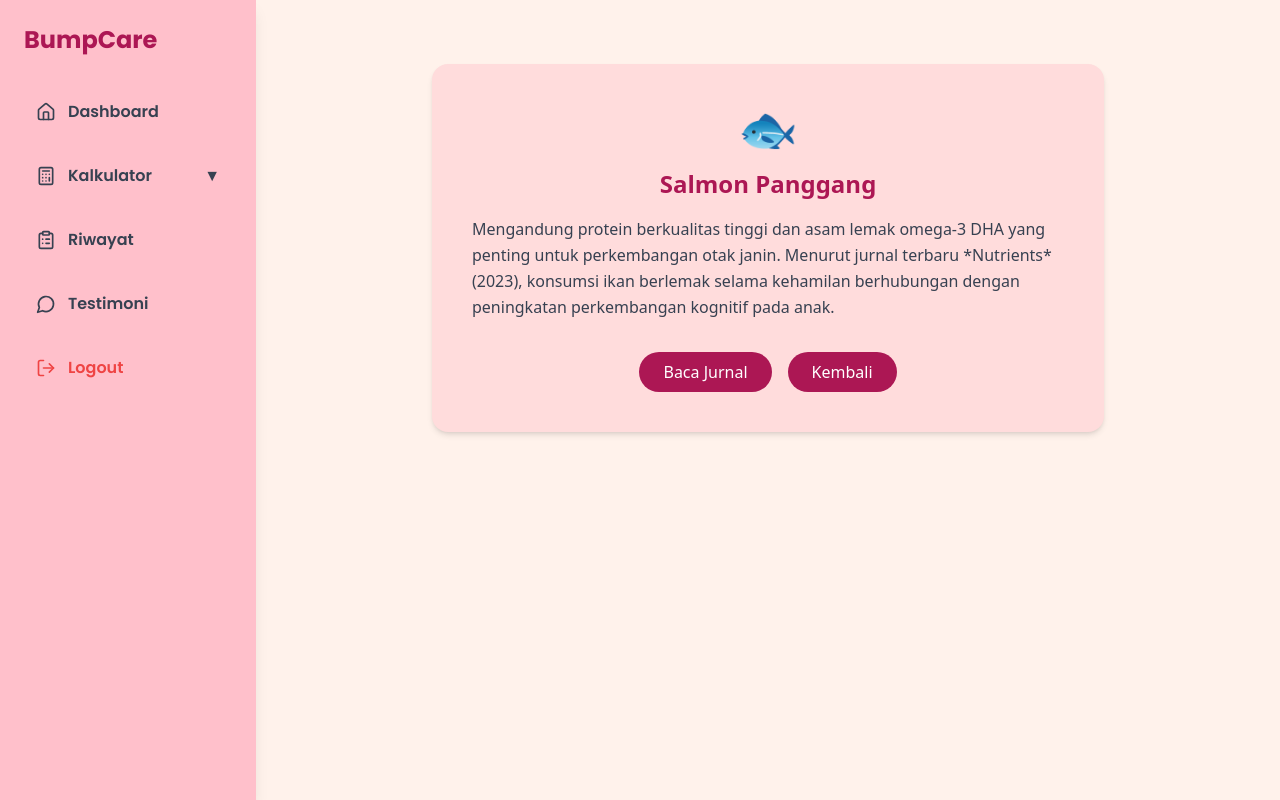
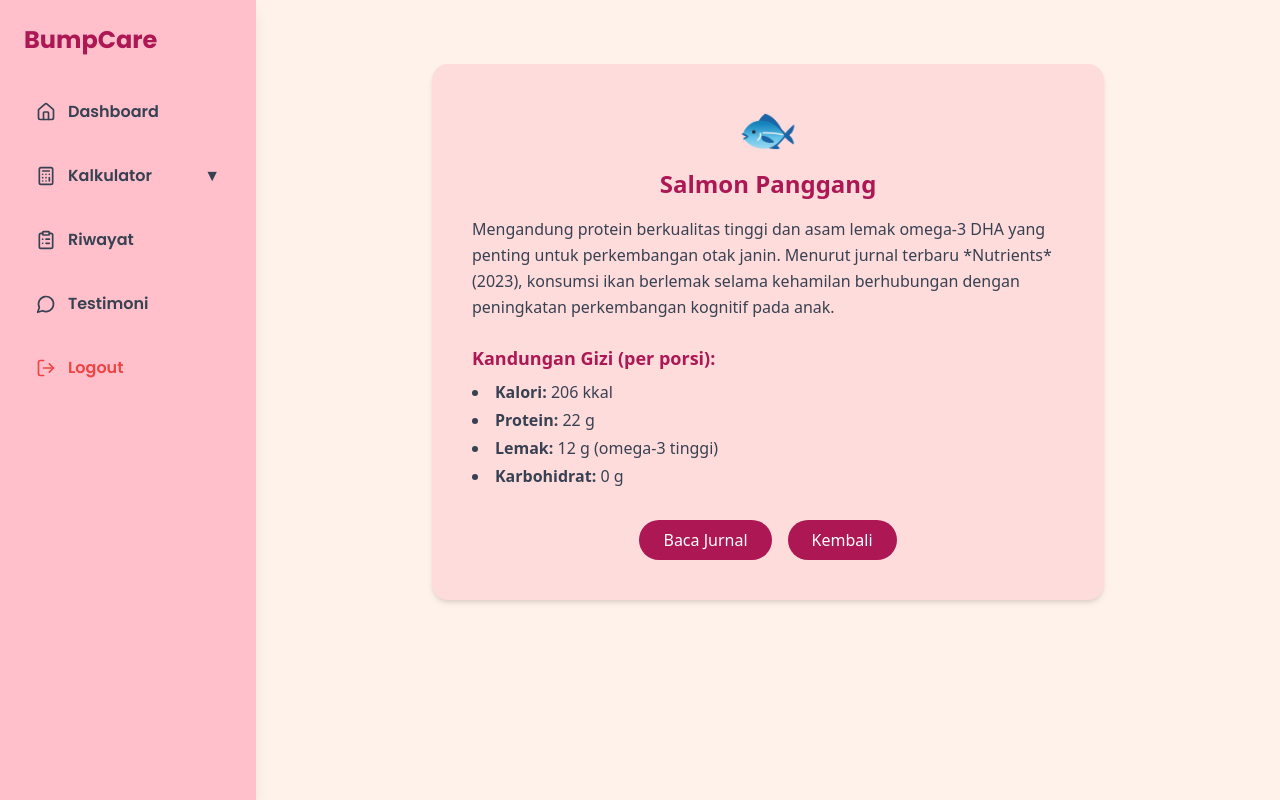
Before and after one commit to XalLtzy/BumpCare-Capstone-Project, a React (Vite) app in the folder bumpcare-frontend/: page /food/1 in a window 1280 px wide. Built offline with nearby package versions, Linux system fonts and the light colour scheme.

Commit message:
Finalisasi Proyek

```diff
--- a/bumpcare-frontend/index.html
+++ b/bumpcare-frontend/index.html
@@ -2,7 +2,7 @@
 <html lang="en">
   <head>
     <meta charset="UTF-8" />
-    <link rel="icon" type="image/svg+xml" href="/vite.svg" />
+    <link rel="icon" type="image/svg+xml" href="/Bumpcare.png" />
     <link href="https://fonts.googleapis.com/css2?family=Poppins:wght@400;600;700&display=swap" rel="stylesheet" />
     <meta name="viewport" content="width=device-width, initial-scale=1.0" />
     <title>BumpCare</title>
--- a/bumpcare-frontend/src/components/SidebarLayout.jsx
+++ b/bumpcare-frontend/src/components/SidebarLayout.jsx
@@ -96,13 +96,12 @@ export default function SidebarLayout({ children }) {
                     <span>{openMenu === item.name ? '▲' : '▼'}</span>
                   </button>
 
-                  <div className={`ml-6 mt-2 space-y-1 transition-all duration-200 ease-in-out ${openMenu === item.name ? 'block' : 'hidden'}`}>
+                  <div className={`pl-4 border-l-2 border-[#AC1754]/30 mt-2 space-y-1 transition-all duration-300 ease-in-out ${openMenu === item.name ? 'block' : 'hidden'}`}>
                     {item.children.map((subItem) => (
                       <Link
                         key={subItem.path}
                         to={subItem.path}
-                        className={`flex items-start px-3 py-2 rounded-md text-sm font-medium font-poppins transition-all duration-200
-                          before:content-['•'] before:mr-2 before:text-[#AC1754]
+                        className={`flex items-start px-3 py-2 rounded-md text-sm font-medium transition-all duration-200
                           ${location.pathname === subItem.path
                             ? 'bg-[#AC1754]/80 text-white'
                             : 'text-gray-700 hover:bg-[#AC1754]/10 hover:text-[#AC1754]'}`}
--- a/bumpcare-frontend/src/pages/FoodDetail.jsx
+++ b/bumpcare-frontend/src/pages/FoodDetail.jsx
@@ -7,37 +7,73 @@ const foodDetails = {
     name: 'Salmon Panggang',
     emoji: '🐟',
     benefit: `Mengandung protein berkualitas tinggi dan asam lemak omega-3 DHA yang penting untuk perkembangan otak janin. Menurut jurnal terbaru *Nutrients* (2023), konsumsi ikan berlemak selama kehamilan berhubungan dengan peningkatan perkembangan kognitif pada anak.`,
-    journalUrl: 'https://www.mdpi.com/2072-6643/15/4/934',
+    journalUrl: 'https://ejournal.poltekkes-smg.ac.id/ojs/index.php/LIK/article/view/9265',
+    nutrition: {
+      kalori: '206 kkal',
+      protein: '22 g',
+      lemak: '12 g (omega-3 tinggi)',
+      karbohidrat: '0 g',
+    },
   },
   2: {
     name: 'Sayur Bayam',
     emoji: '🥬',
-    benefit: `Kaya zat besi, asam folat, vitamin A, dan serat. Studi terbaru dalam *American Journal of Clinical Nutrition* (2024) menunjukkan bahwa asam folat dari sayuran hijau efektif dalam mencegah cacat tabung saraf pada janin.`,
-    journalUrl: 'https://academic.oup.com/ajcn/article/119/2/256/6860497',
+    benefit: `Kaya zat besi, asam folat, vitamin A, dan serat. Studi terbaru menunjukkan bahwa asam folat dari sayuran hijau efektif dalam mencegah cacat tabung saraf pada janin.`,
+    journalUrl: 'https://ejurnalmalahayati.ac.id/index.php/PERAKMALAHAYATI/article/view/10181',
+    nutrition: {
+      kalori: '23 kkal',
+      protein: '2.9 g',
+      lemak: '0.4 g',
+      karbohidrat: '3.6 g',
+    },
   },
   3: {
     name: 'Oatmeal',
     emoji: '🥣',
     benefit: `Mengandung serat tinggi, vitamin B kompleks, dan karbohidrat kompleks. Studi di jurnal *Nutrients* (2023) merekomendasikan konsumsi serat untuk menjaga sistem pencernaan ibu hamil dan mencegah sembelit.`,
-    journalUrl: 'https://www.mdpi.com/2072-6643/15/2/456',
+    journalUrl: 'https://www.jurnalindo.com/manfaat-untuk-ibu-hamil/manfaat-oatmeal-untuk-ibu-hamil-yang-jarang-diketahui/',
+    nutrition: {
+      kalori: '150 kkal',
+      protein: '5 g',
+      lemak: '2.5 g',
+      karbohidrat: '27 g',
+    },
   },
   4: {
     name: 'Alpukat',
     emoji: '🥑',
     benefit: `Kaya lemak tak jenuh, folat, dan vitamin E. Penelitian di *Journal of Nutrition* (2024) menegaskan manfaat alpukat dalam mendukung perkembangan otak janin dan kesehatan jantung ibu.`,
-    journalUrl: 'https://academic.oup.com/jn/article/154/3/521/6826148',
+    journalUrl: 'https://puskesmaskuripan-dikes.lombokbaratkab.go.id/artikel/manfaat-alpukat-untuk-ibu-hamil-sumber-nutrisi-sehat-untuk-janin/',
+    nutrition: {
+      kalori: '160 kkal',
+      protein: '2 g',
+      lemak: '15 g (lemak sehat)',
+      karbohidrat: '9 g',
+    },
   },
   5: {
     name: 'Telur Rebus',
     emoji: '🥚',
     benefit: `Sumber kolin dan protein yang penting untuk perkembangan otak dan sumsum tulang belakang janin. Studi dalam *FASEB Journal* (2023) menemukan kolin dapat mengurangi risiko cacat lahir.`,
-    journalUrl: 'https://faseb.onlinelibrary.wiley.com/doi/full/10.1096/fj.202201234R',
+    journalUrl: 'https://jurnal.stikesalmaarif.ac.id/index.php/cendekia_medika/article/view/257?articlesBySimilarityPage=4',
+    nutrition: {
+      kalori: '77 kkal',
+      protein: '6.3 g',
+      lemak: '5.3 g',
+      karbohidrat: '0.6 g',
+    },
   },
   6: {
     name: 'Hati Sapi',
     emoji: '🥩',
     benefit: `Kaya vitamin A, B12, dan zat besi heme yang membantu mencegah anemia selama kehamilan. Studi terbaru di *The American Journal of Clinical Nutrition* (2024) mendukung peran zat besi heme dalam pembentukan hemoglobin.`,
     journalUrl: 'https://academic.oup.com/ajcn/article/119/4/912/6864212',
+    nutrition: {
+      kalori: '175 kkal',
+      protein: '27 g',
+      lemak: '5 g',
+      karbohidrat: '3.8 g',
+    },
   },
 };
 
@@ -57,7 +93,19 @@ export default function FoodDetailPage() {
       <main className="max-w-2xl mx-auto p-6 md:p-10 bg-[#FFDCDC] mt-10 rounded-2xl shadow-md">
         <div className="text-5xl mb-4 text-center">{food.emoji}</div>
         <h1 className="text-2xl font-bold text-[#AC1754] mb-4 text-center">{food.name}</h1>
-        <p className="text-gray-700 text-base leading-relaxed">{food.benefit}</p>
+        <p className="text-gray-700 text-base leading-relaxed whitespace-pre-line">{food.benefit}</p>
+
+        {food.nutrition && (
+          <div className="mt-6">
+            <h2 className="text-lg font-semibold text-[#AC1754] mb-2">Kandungan Gizi (per porsi):</h2>
+            <ul className="list-disc list-inside text-gray-700 space-y-1">
+              <li><strong>Kalori:</strong> {food.nutrition.kalori}</li>
+              <li><strong>Protein:</strong> {food.nutrition.protein}</li>
+              <li><strong>Lemak:</strong> {food.nutrition.lemak}</li>
+              <li><strong>Karbohidrat:</strong> {food.nutrition.karbohidrat}</li>
+            </ul>
+          </div>
+        )}
 
         <div className="mt-8 flex flex-col md:flex-row justify-center items-center gap-4">
           {food.journalUrl && (
@@ -70,7 +118,6 @@ export default function FoodDetailPage() {
               Baca Jurnal
             </a>
           )}
-
           <button
             onClick={() => navigate(-1)}
             className="bg-[#AC1754] text-white px-6 py-2 rounded-full hover:bg-pink-700 transition w-full md:w-auto text-center"
--- a/bumpcare-frontend/src/pages/Testimoni.jsx
+++ b/bumpcare-frontend/src/pages/Testimoni.jsx
@@ -3,6 +3,7 @@ import { CheckCircle, Star } from 'lucide-react';
 import SidebarLayout from '../components/SidebarLayout';
 import { motion } from 'framer-motion';
 import { submitTestimoni } from '../presenters/testimoniPresenter';
+import { toast } from 'react-hot-toast';
 
 const fadeVariant = {
   whileHover: { scale: 1.02 },
@@ -38,13 +39,14 @@ export default function Testimoni() {
 
     try {
       await submitTestimoni({ message, rating });
+      toast.success('Ulasan berhasil dikirim!');
       setSubmitted(true);
       setMessage('');
       setRating(0);
-      window.alert('✅ Ulasan berhasil dikirim!');
     } catch (error) {
       console.error(error);
-      window.alert(`❌ ${error.message}`);
+      const msg = error?.response?.data?.message || error.message || 'Gagal mengirim ulasan';
+      toast.error(`❌ ${msg}`);
     } finally {
       setLoading(false);
       setTimeout(() => setSubmitted(false), 3000);
```
Also changed, not shown: bumpcare-frontend/src/pages/Dashboard.jsx (+40 -1 lines), bumpcare-frontend/src/pages/Home.jsx (+31 -15 lines), bumpcare-frontend/public/Bumpcare.png (added).
